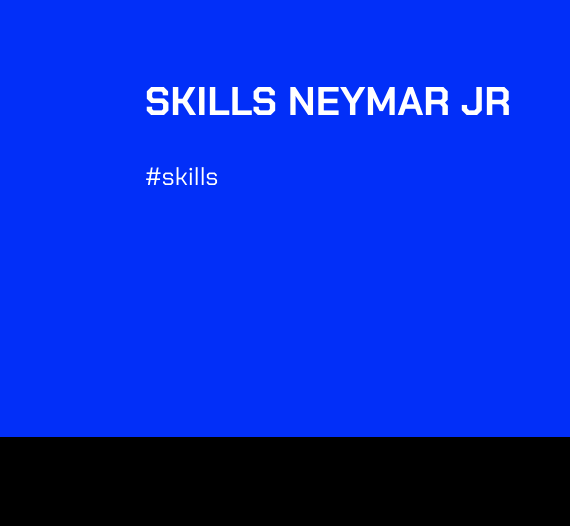
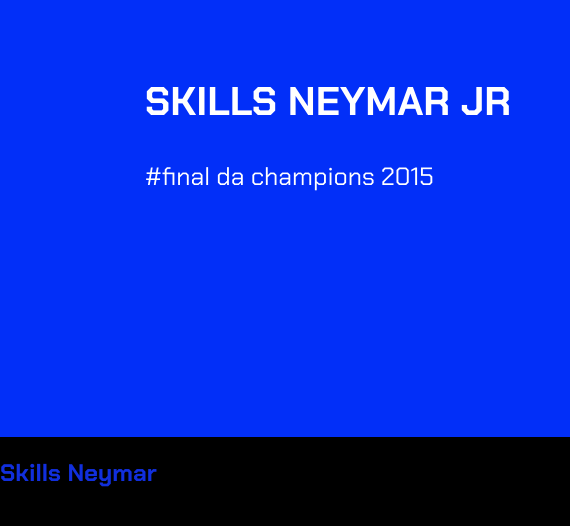
Before and after one commit to tucaa010/alura-flix-do-tuca, a plain HTML site: page index.html in a window 1280 px wide. Shown: the part 128-654 px from the top of the page, 0-570 px from the left. Drawn offline with Linux system fonts and the light colour scheme; grey boxes are pictures that could not be loaded.

Commit message:
Add files via upload

```diff
--- a/index.html
+++ b/index.html
@@ -17,7 +17,7 @@
     <section>
         <div class="chamada-texto">
             <h1>SKILLS NEYMAR JR</h1>
-            <p>#skills</p>
+            <p>#final da champions 2015</p>
         </div>
 
         <div>
@@ -28,6 +28,14 @@
         </div>
     </section>
 
+</section>
+    <h2>Skills Neymar</h2>
+    <div>
+
+    </div>
+
+</section>
+
 </body>
 
 </html>
```
